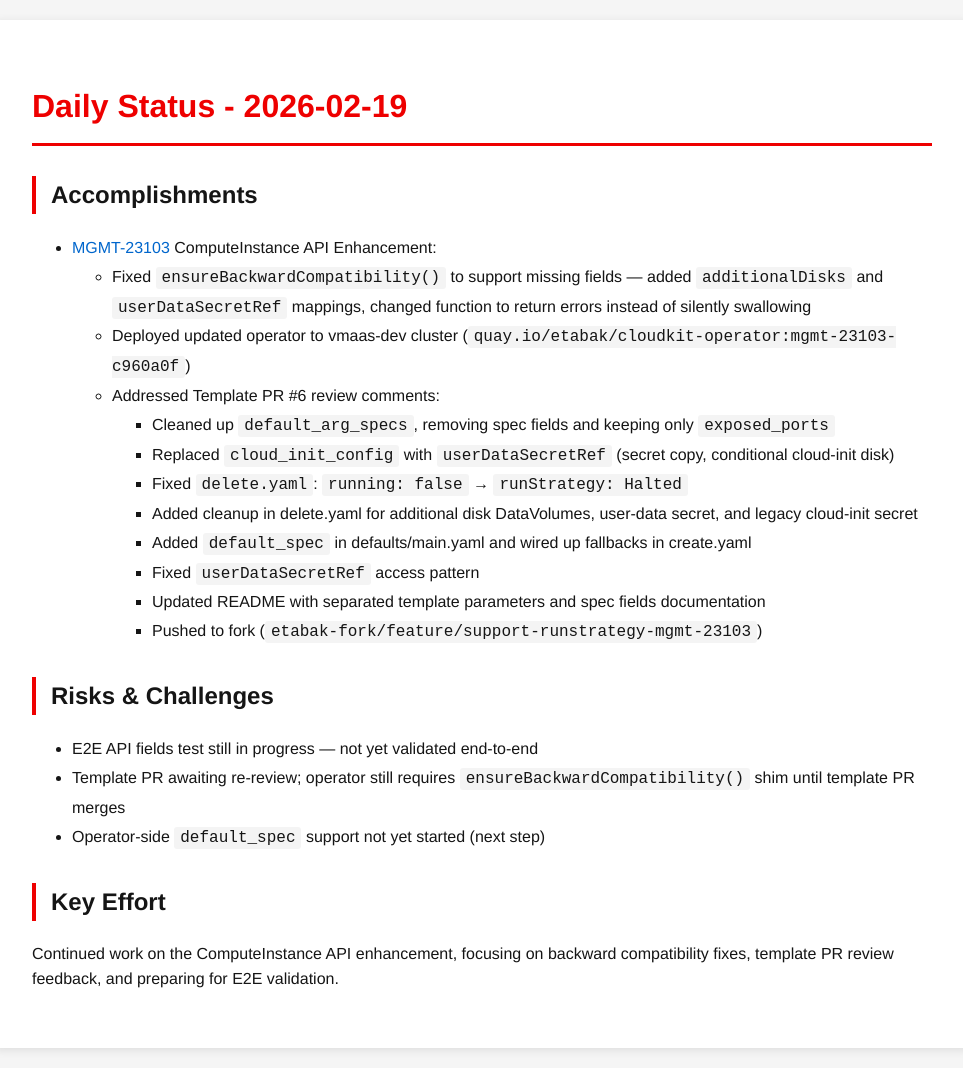
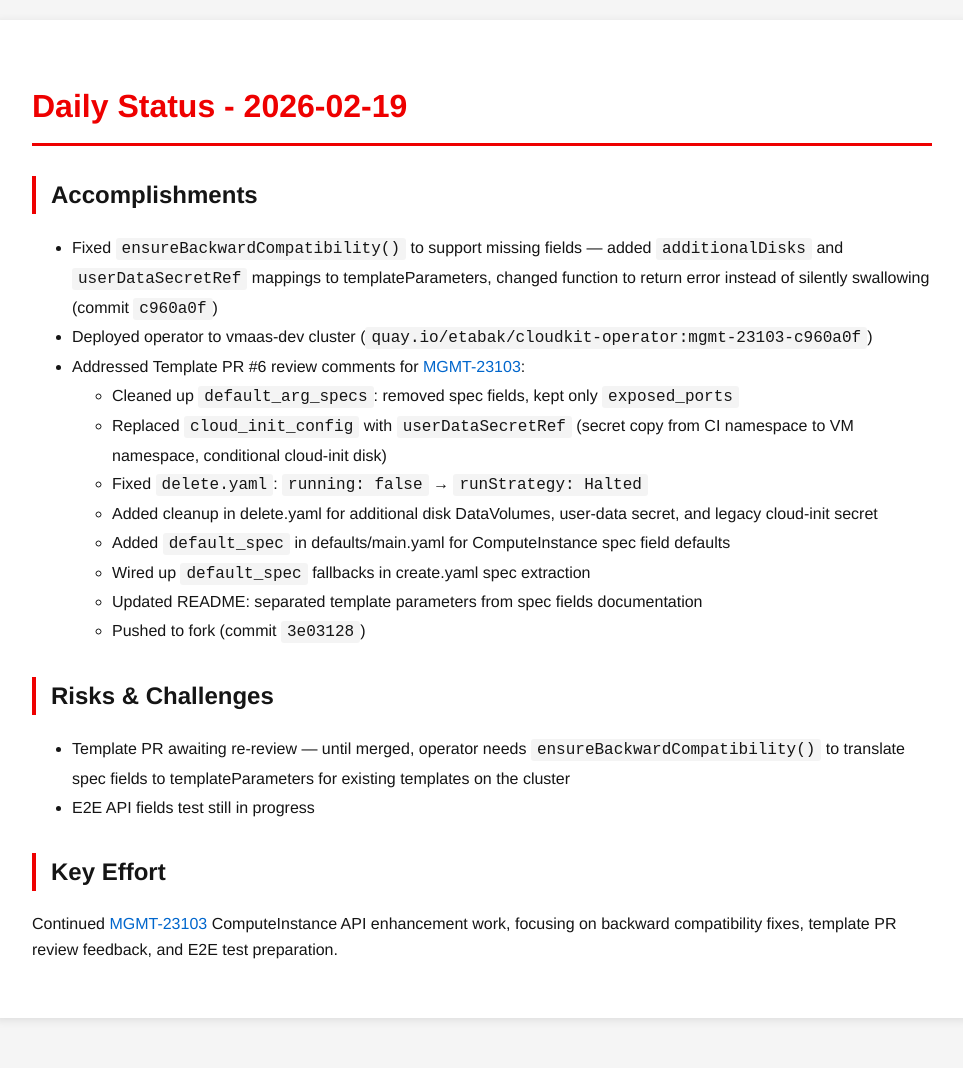
Before and after one commit to tzvatot/daily-status, a Jekyll site: the page built from 2026-02-19.md, in a window 1280 px wide. Shown: the whole page, without its empty margins (158-1121 px from the left). Built offline with Jekyll 4.4.1, drawn with Linux system fonts in a browser that asks for light colours; after the commit the page ends 1038 px from its top, so only the background shows below that.

Commit message:
Daily status update - 2026-02-19

```diff
--- a/2026-02-19.md
+++ b/2026-02-19.md
@@ -7,23 +7,21 @@
 # Daily Status - 2026-02-19
 
 ## Accomplishments
-- [MGMT-23103](https://issues.redhat.com/browse/MGMT-23103) ComputeInstance API Enhancement:
-  - Fixed `ensureBackwardCompatibility()` to support missing fields — added `additionalDisks` and `userDataSecretRef` mappings, changed function to return errors instead of silently swallowing
-  - Deployed updated operator to vmaas-dev cluster (`quay.io/etabak/cloudkit-operator:mgmt-23103-c960a0f`)
-  - Addressed Template PR #6 review comments:
-    - Cleaned up `default_arg_specs`, removing spec fields and keeping only `exposed_ports`
-    - Replaced `cloud_init_config` with `userDataSecretRef` (secret copy, conditional cloud-init disk)
-    - Fixed `delete.yaml`: `running: false` → `runStrategy: Halted`
-    - Added cleanup in delete.yaml for additional disk DataVolumes, user-data secret, and legacy cloud-init secret
-    - Added `default_spec` in defaults/main.yaml and wired up fallbacks in create.yaml
-    - Fixed `userDataSecretRef` access pattern
-    - Updated README with separated template parameters and spec fields documentation
-    - Pushed to fork (`etabak-fork/feature/support-runstrategy-mgmt-23103`)
+- Fixed `ensureBackwardCompatibility()` to support missing fields — added `additionalDisks` and `userDataSecretRef` mappings to templateParameters, changed function to return error instead of silently swallowing (commit `c960a0f`)
+- Deployed operator to vmaas-dev cluster (`quay.io/etabak/cloudkit-operator:mgmt-23103-c960a0f`)
+- Addressed Template PR #6 review comments for [MGMT-23103](https://issues.redhat.com/browse/MGMT-23103):
+  - Cleaned up `default_arg_specs`: removed spec fields, kept only `exposed_ports`
+  - Replaced `cloud_init_config` with `userDataSecretRef` (secret copy from CI namespace to VM namespace, conditional cloud-init disk)
+  - Fixed `delete.yaml`: `running: false` → `runStrategy: Halted`
+  - Added cleanup in delete.yaml for additional disk DataVolumes, user-data secret, and legacy cloud-init secret
+  - Added `default_spec` in defaults/main.yaml for ComputeInstance spec field defaults
+  - Wired up `default_spec` fallbacks in create.yaml spec extraction
+  - Updated README: separated template parameters from spec fields documentation
+  - Pushed to fork (commit `3e03128`)
 
 ## Risks & Challenges
-- E2E API fields test still in progress — not yet validated end-to-end
-- Template PR awaiting re-review; operator still requires `ensureBackwardCompatibility()` shim until template PR merges
-- Operator-side `default_spec` support not yet started (next step)
+- Template PR awaiting re-review — until merged, operator needs `ensureBackwardCompatibility()` to translate spec fields to templateParameters for existing templates on the cluster
+- E2E API fields test still in progress
 
 ## Key Effort
-Continued work on the ComputeInstance API enhancement, focusing on backward compatibility fixes, template PR review feedback, and preparing for E2E validation.
+Continued [MGMT-23103](https://issues.redhat.com/browse/MGMT-23103) ComputeInstance API enhancement work, focusing on backward compatibility fixes, template PR review feedback, and E2E test preparation.
```
